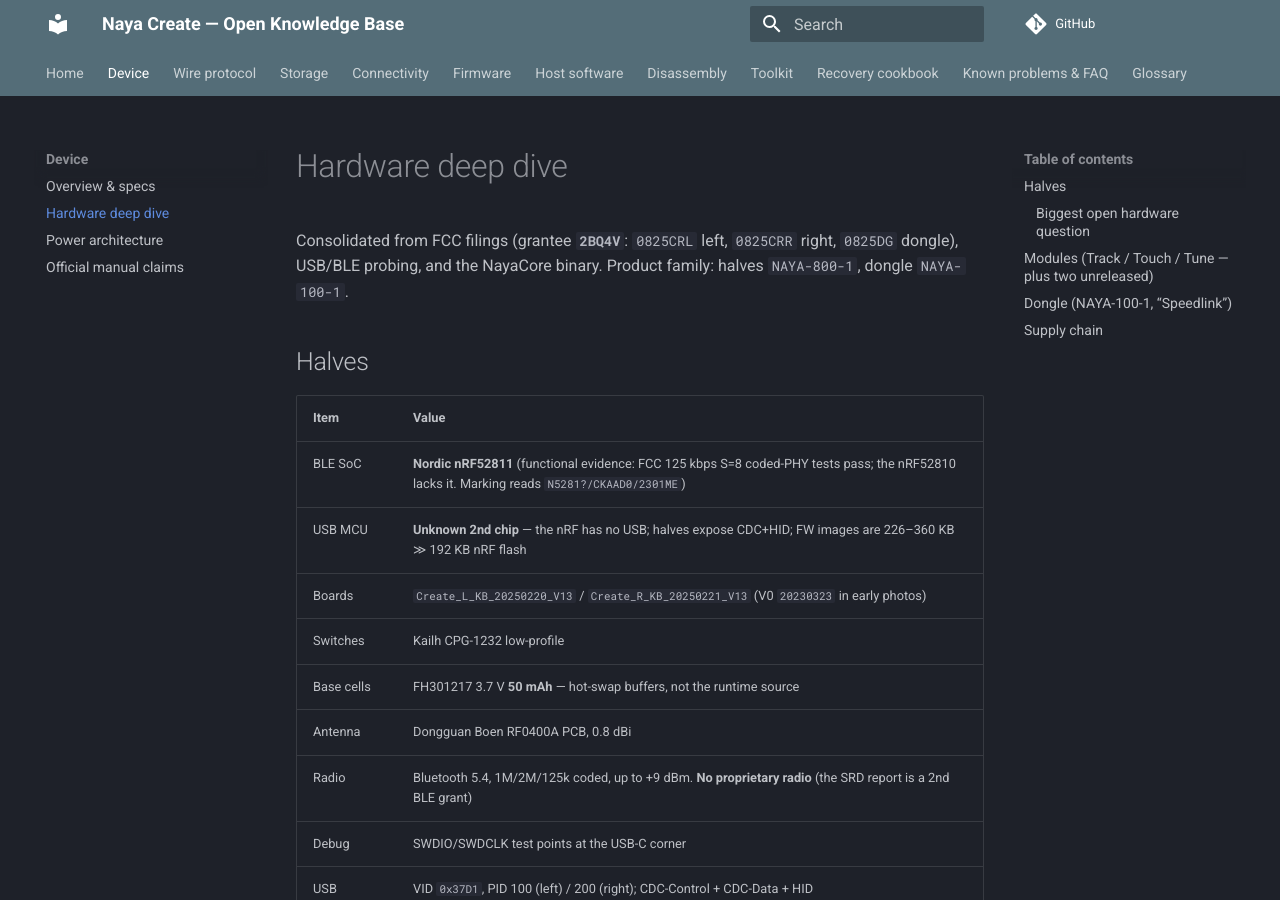
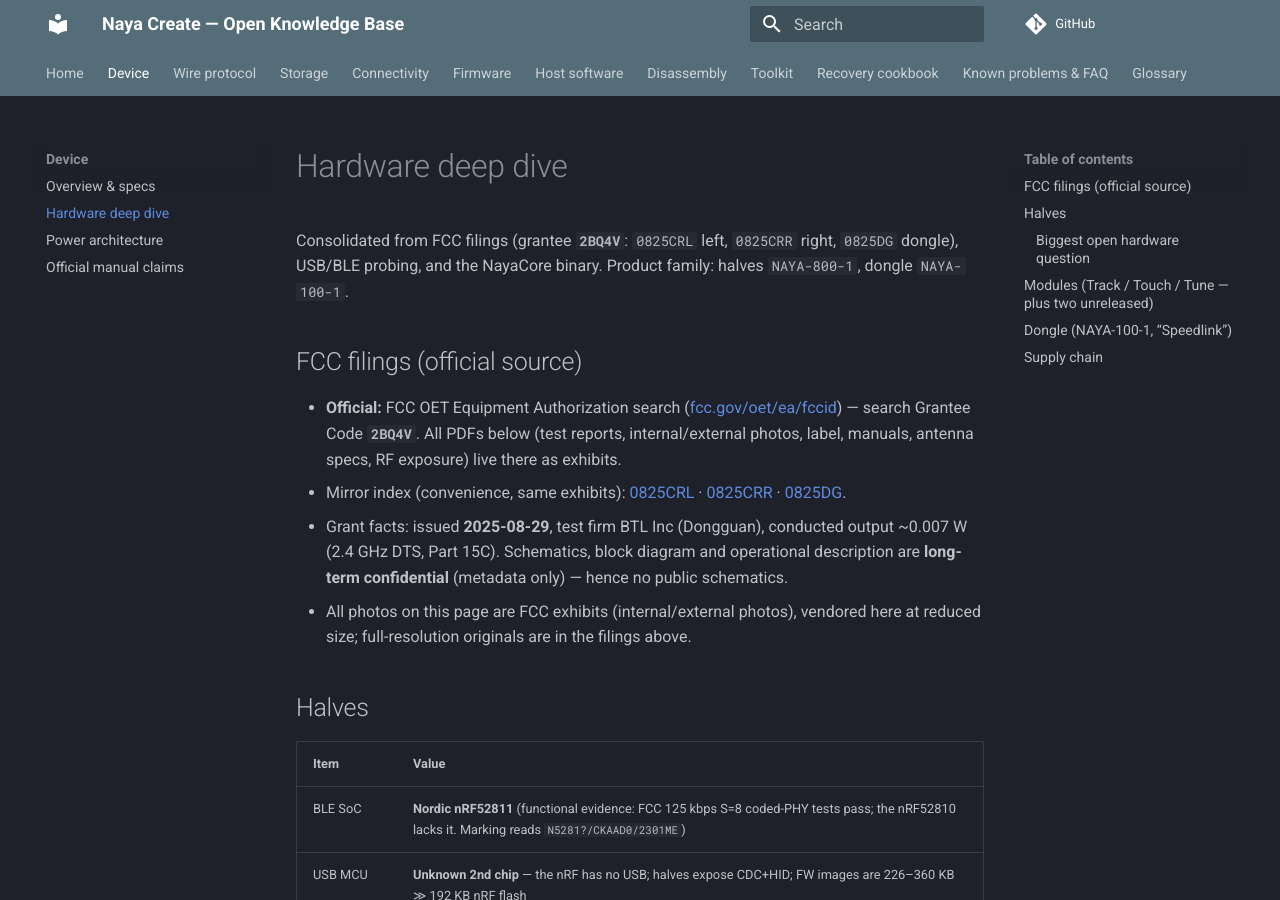
Before and after one commit to NemeZZiZZ/naya-create-kb, an MkDocs documentation site: the page built from docs/device/hardware.md, in a window 1280 px wide and 900 px high. Built offline with MkDocs 1.6.1 and Material for MkDocs 9.7.7, drawn with Linux system fonts in a browser that asks for light colours; comment, search, counter and statistics services are not loaded; some of the changed text lies outside the part shown.

Commit message:
KB: curated FCC photos + official filing links

```diff
--- a/docs/device/hardware.md
+++ b/docs/device/hardware.md
@@ -3,6 +3,25 @@
 Consolidated from FCC filings (grantee **`2BQ4V`**: `0825CRL` left,
 `0825CRR` right, `0825DG` dongle), USB/BLE probing, and the NayaCore
 binary. Product family: halves `NAYA-800-1`, dongle `NAYA-100-1`.
+
+## FCC filings (official source)
+
+- **Official:** FCC OET Equipment Authorization search
+  ([fcc.gov/oet/ea/fccid](https://www.fcc.gov/oet/ea/fccid)) —
+  search Grantee Code **`2BQ4V`**. All PDFs below (test reports,
+  internal/external photos, label, manuals, antenna specs, RF
+  exposure) live there as exhibits.
+- Mirror index (convenience, same exhibits):
+  [0825CRL](https://fccid.io/2BQ4V0825CRL) ·
+  [0825CRR](https://fccid.io/2BQ4V0825CRR) ·
+  [0825DG](https://fccid.io/2BQ4V0825DG).
+- Grant facts: issued **2025-08-29**, test firm BTL Inc (Dongguan),
+  conducted output ~0.007 W (2.4 GHz DTS, Part 15C). Schematics, block
+  diagram and operational description are **long-term confidential**
+  (metadata only) — hence no public schematics.
+- All photos on this page are FCC exhibits (internal/external photos),
+  vendored here at reduced size; full-resolution originals are in the
+  filings above.
 
 ## Halves
 
@@ -22,6 +41,21 @@ binary. Product family: halves `NAYA-800-1`, dongle `NAYA-100-1`.
 Each half is an independent BLE peripheral (HID over GATT + custom
 `0x1234` service); the host (NayaCore) merges them. No radio link
 between halves.
+
+![Half switch plate with Kailh low-profile switches and module bay ring frames (FCC exhibit)](../assets/fcc/half-matrix.jpg)
+
+*Switch plate: red Kailh low-profile switches, circular module-bay
+frames with dock magnets (FCC internal photos).*
+
+![Half mainboard V13, component side (FCC exhibit)](../assets/fcc/mainboard-v13.jpg)
+
+*Full mainboard (`Create_L_KB_…_V13` silkscreen) — switch cutouts,
+USB-C tail at right, central MCU zone (FCC internal photos).*
+
+![nRF52811 SoC close-up, marking N52811 / 2301ME (FCC exhibit)](../assets/fcc/nrf52811.jpg)
+
+*SoC die marking confirms **nRF52811** (date code 2301 = Jan 2023);
+32 MHz crystal alongside (FCC internal photos).*
 
 ### Biggest open hardware question
 
@@ -65,12 +99,23 @@ Gesture vocabulary per module (from NayaCore strings):
 - **Query (UNRELEASED)** — no input gestures at all → almost certainly
   output-only (display?).
 
+![Module ring PCB with Qi coil and close-ups (FCC exhibit)](../assets/fcc/module-ring-pcb.jpg)
+
+*Module ring PCB: Qi receiver coil, charge/control electronics and
+close-ups of the module-side components (FCC internal photos).*
+
 ## Dongle (NAYA-100-1, “Speedlink”)
 
 nRF52840 (`CKAAD0 2301ME`), board `BOK17_Dongle 20241106 V01`, USB-A,
 Boen RF0401A antenna, SWDIO/TP1/TP2 broken out. Plain Bluetooth 5.4,
 not proprietary 2.4 GHz.
 
+![Dongle PCB: USB-A, labeled SWDIO/SWDCLK/RST pads, PCB antenna (FCC exhibit)](../assets/fcc/dongle-swd.jpg)
+
+*Dongle close-up — note the labeled **SWDIO/SWDCLK** pads next to the
+USB connector: the custom-firmware entry in hardware (FCC internal
+photos).*
+
 ## Supply chain
 
 ODM: Dongguan Boen Intelligent Technology. Label: 5 V ⎓ 1.5 A,
```
Also changed, not shown: docs/device/power.md (+6 -0 lines), docs/firmware/zmk.md (+4 -1 lines), docs/assets/fcc/dongle-swd.jpg (added), docs/assets/fcc/half-matrix.jpg (added), docs/assets/fcc/mainboard-v13.jpg (added), docs/assets/fcc/module-ring-pcb.jpg (added), docs/assets/fcc/module-teardown.jpg (added), docs/assets/fcc/nrf52811.jpg (added).
